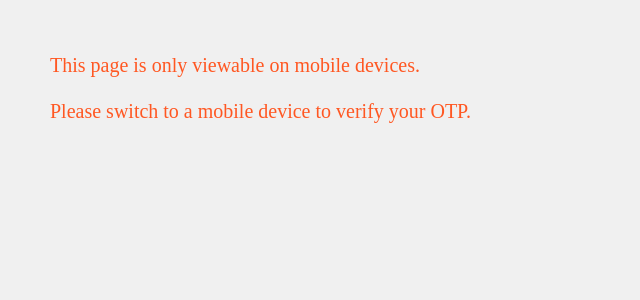
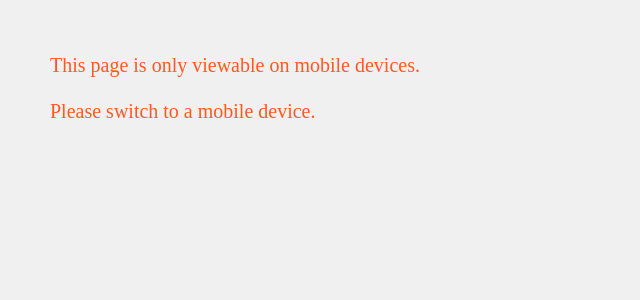
Before and after one commit to info-coe/insightify_rewards_webapp, a React (Create React App) app: page /createaccount in a window 1280 px wide. Shown: the top 300 px of the page, without its empty margins (0-640 px from the left). Built offline with nearby package versions, Linux system fonts and the light colour scheme; no server answers.

Commit message:
updated code for mobile number verification

```diff
--- a/src/components/RewardsCreateAccount.js
+++ b/src/components/RewardsCreateAccount.js
@@ -93,7 +93,7 @@ export default function RewardsCreateAccount() {
         // Desktop and Tablet Message
         <div style={desktopMessageStyles}>
           <p>This page is only viewable on mobile devices.</p>
-          <p>Please switch to a mobile device to verify your OTP.</p>
+          <p>Please switch to a mobile device.</p>
         </div>
       )}
     </div>
--- a/src/components/RewardsLogin.js
+++ b/src/components/RewardsLogin.js
@@ -31,7 +31,7 @@ export default function RewardsLogin() {
 
   const formSubmit = (event) => {
     event.preventDefault();
-    alert(values.phone);
+    // alert(values.phone);
     navigate("/userverification", { state: values });
   };
 
@@ -67,7 +67,7 @@ export default function RewardsLogin() {
                   id="phone"
                   name="phone"
                   autoComplete="off"
-                  pattern="+91[0-9]{10}"
+                  pattern="/^\+91[0-9]{10}$/"
                   title="Please enter numerics only"
                   minLength={13}
                   maxLength={13}
@@ -88,7 +88,7 @@ export default function RewardsLogin() {
         // Desktop and Tablet Message
         <div style={desktopMessageStyles}>
           <p>This page is only viewable on mobile devices.</p>
-          <p>Please switch to a mobile device to verify your OTP.</p>
+          <p>Please switch to a mobile device.</p>
         </div>
       )}
     </div>
--- a/src/components/RewardsOtpVerification.js
+++ b/src/components/RewardsOtpVerification.js
@@ -8,8 +8,7 @@ import { useLocation } from "react-router-dom";
 export default function RewardsOtpVerification() {
   const location = useLocation();
   const values = location.state;
-  console.log(values);
-  const [phoneNumber, setPhoneNumber] = useState(values.phone || "");
+  const [phoneNumber, setPhoneNumber] = useState(values ? values.phone : "");
   const [otp, setOtp] = useState(new Array(6).fill(""));
   const [verificationId, setVerificationId] = useState(null);
   const [message, setMessage] = useState("");
@@ -117,15 +116,17 @@ export default function RewardsOtpVerification() {
     }
   };
 
-  useEffect(() => {
-    if (
-      phoneNumber !== "" ||
-      phoneNumber !== null ||
-      phoneNumber !== undefined
-    ) {
-      handleSendOtp();
-    }
-  }, []);
+  // uncomment the below useEffect hook for the mobile verification through otp functionality
+
+  // useEffect(() => {
+  //   if (
+  //     phoneNumber !== "" ||
+  //     phoneNumber !== null ||
+  //     phoneNumber !== undefined
+  //   ) {
+  //     handleSendOtp();
+  //   }
+  // }, []);
 
   const handleVerifyOtp = async (e) => {
     e.preventDefault();
--- a/src/components/RewardsTier.js
+++ b/src/components/RewardsTier.js
@@ -77,7 +77,7 @@ export default function RewardsTier() {
         // Desktop and Tablet Message
         <div style={desktopMessageStyles}>
           <p>This page is only viewable on mobile devices.</p>
-          <p>Please switch to a mobile device to verify your OTP.</p>
+          <p>Please switch to a mobile device.</p>
         </div>
       )}
     </div>
```
